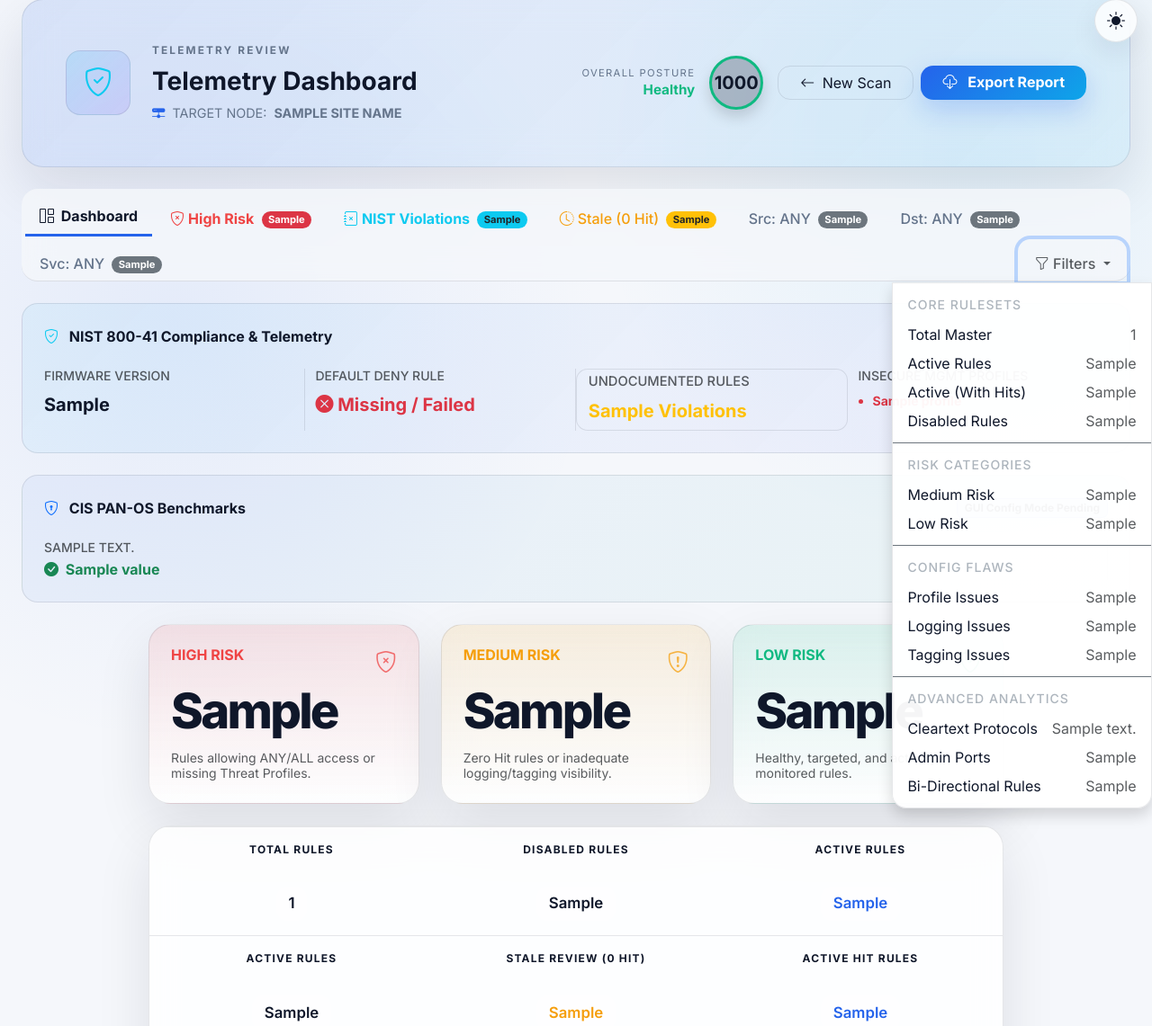
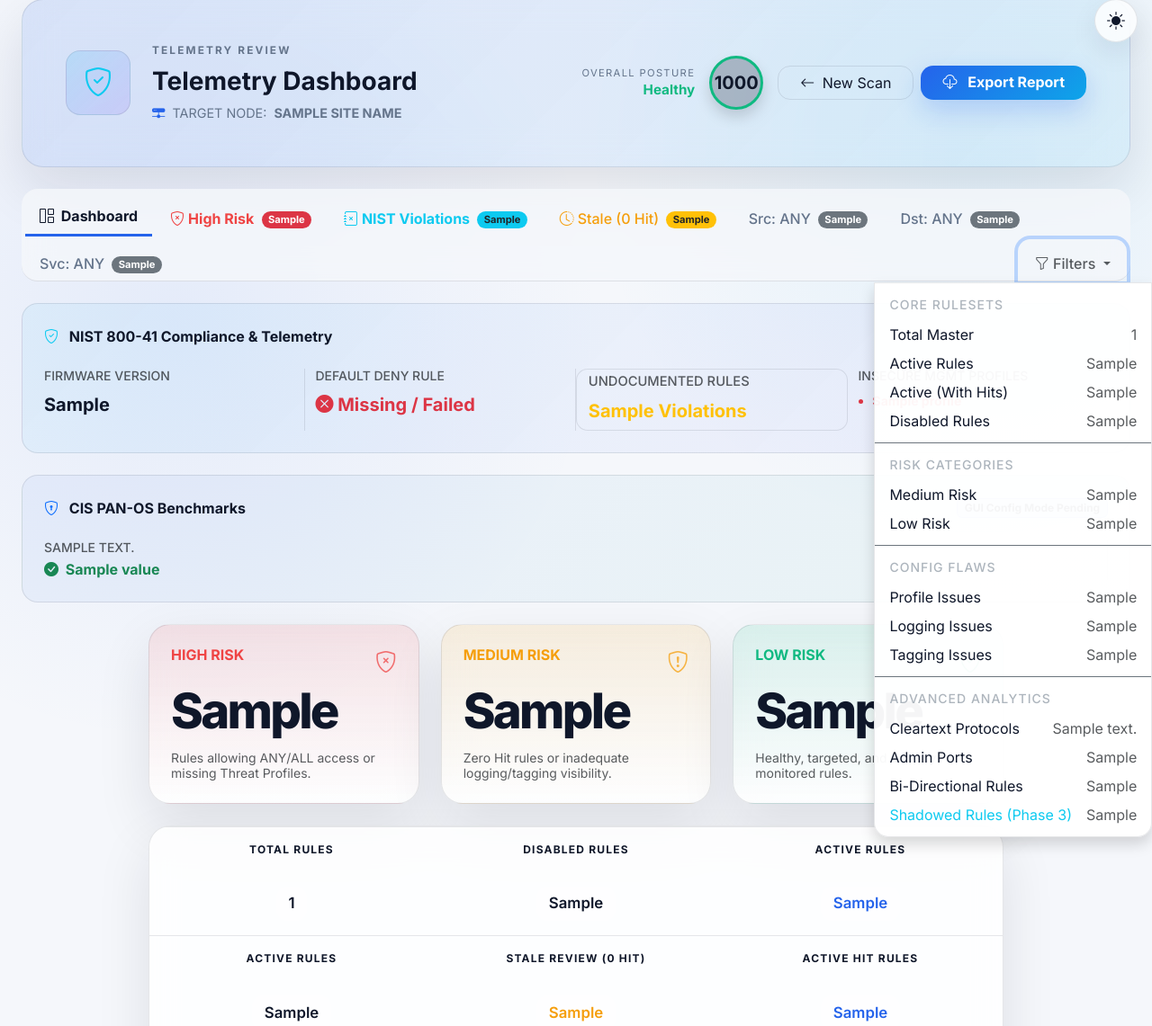
Before and after one commit to Majordean0303/firewall-rule-review, a Flask app: template templates/summary.html in a window 1280 px wide, after a click on "Filters". Shown: the part 17-1158 px from the top of the page at 90% size. Run offline with Flask 3, Linux system fonts and the light colour scheme; the template is opened without the code that fills it: most values are stand-ins (such as "Sample title", 1, 10 or a date in 2020); some libraries are stand-ins or nearby versions.

Commit message:
Show rules detection added.

```diff
--- a/app.py
+++ b/app.py
@@ -3,6 +3,7 @@ import uuid
 import pandas as pd
 import threading
 import time
+import ipaddress
 from flask import Flask, request, render_template, send_file, redirect, url_for, flash
 from werkzeug.utils import secure_filename
 from openpyxl.styles import Font, PatternFill, Alignment, Border, Side
@@ -24,6 +25,58 @@ def system_restart():
         os._exit(0)
     threading.Thread(target=kill_app).start()
     return "Application is restarting to apply new code...", 200
+
+# -------------------------------------------------------------------
+# SHADOWED RULES DETECTION ENGINE (Phase 3 Analytics)
+# -------------------------------------------------------------------
+def detect_shadowed_rules(df, address_column):
+    """
+    Detects shadowed rules using subnet math (ipaddress library).
+    A rule is shadowed if its IP/subnet is covered by a higher-priority rule.
+    Gracefully handles non-IP values (e.g., object names) by catching ValueError.
+    Returns a DataFrame of shadowed rules.
+    """
+    if address_column not in df.columns:
+        return pd.DataFrame(columns=df.columns)
+
+    shadowed_indices = []
+
+    for i in range(len(df)):
+        current_addr = str(df.iloc[i][address_column]).strip()
+
+        # Skip empty or 'any' addresses
+        if not current_addr or current_addr.lower() in ['any', '']:
+            continue
+
+        try:
+            # Try to parse current rule's address as network/IP
+            current_net = ipaddress.ip_network(current_addr, strict=False)
+        except (ValueError, ipaddress.AddressValueError, ipaddress.NetmaskValueError):
+            # Not an IP/subnet, skip
+            continue
+
+        # Check all higher-priority rules (rules above current rule)
+        is_shadowed = False
+        for j in range(i):
+            higher_addr = str(df.iloc[j][address_column]).strip()
+
+            if not higher_addr or higher_addr.lower() in ['any', '']:
+                continue
+
+            try:
+                higher_net = ipaddress.ip_network(higher_addr, strict=False)
+                # If current rule's subnet is within higher rule's subnet, it's shadowed
+                if current_net.subnet_of(higher_net):
+                    is_shadowed = True
+                    break
+            except (ValueError, ipaddress.AddressValueError, ipaddress.NetmaskValueError):
+                # Not an IP/subnet, skip
+                continue
+
+        if is_shadowed:
+            shadowed_indices.append(i)
+
+    return df.iloc[shadowed_indices].copy() if shadowed_indices else pd.DataFrame(columns=df.columns)
 
 # -------------------------------------------------------------------
 # ENGINE 1: PALO ALTO PROCESSOR
@@ -82,6 +135,13 @@ def process_palo_alto_rules(df, output_path, site_name, nist_metrics=None, cis_m
     bidirectional_df = zero_hit_df[zero_hit_df['Name'].isin(bidirectional_names)]
 
     # ---------------------------------------------------------
+    # PHASE 3: SHADOWED RULES DETECTION (Phase 3 Analytics)
+    # ---------------------------------------------------------
+    shadowed_src_df = detect_shadowed_rules(active_df, 'Source Address')
+    shadowed_dst_df = detect_shadowed_rules(active_df, 'Destination Address')
+    shadowed_df = pd.concat([shadowed_src_df, shadowed_dst_df]).drop_duplicates(subset=['Name'], keep='first')
+
+    # ---------------------------------------------------------
     # EXISTING COMPLIANCE CHECKS
     # ---------------------------------------------------------
     if 'NIST Documented' in active_hit_df.columns:
@@ -132,10 +192,11 @@ def process_palo_alto_rules(df, output_path, site_name, nist_metrics=None, cis_m
         'cleartext_ports': len(cleartext_ports_df),
         'bidirectional_rules': len(bidirectional_df),
         'undocumented_rules': len(undocumented_df),
+        'shadowed_rules': len(shadowed_df),
         'high_risk': int(high_mask.sum()), 'medium_risk': int(med_mask.sum()), 'low_risk': int(low_mask.sum())
     }
 
-    generate_excel_report(output_path, site_name, metrics, df, disabled_df, active_df, zero_hit_df, active_hit_df, source_any_df, dest_any_df, service_any_df, profile_none_df, logs_none_df, tags_none_df, admin_ports_df, cleartext_ports_df, bidirectional_df, undocumented_df, nist_metrics, cis_metrics)
+    generate_excel_report(output_path, site_name, metrics, df, disabled_df, active_df, zero_hit_df, active_hit_df, source_any_df, dest_any_df, service_any_df, profile_none_df, logs_none_df, tags_none_df, admin_ports_df, cleartext_ports_df, bidirectional_df, undocumented_df, shadowed_df, nist_metrics, cis_metrics)
 
     web_cols = ['Name', 'Source Zone', 'Source Address', 'Destination Zone', 'Destination Address', 'Application', 'Service', 'Action', 'NIST Documented']
     web_cols = [col for col in web_cols if col in df.columns]
@@ -159,6 +220,7 @@ def process_palo_alto_rules(df, output_path, site_name, nist_metrics=None, cis_m
         'cleartext_ports': cleartext_ports_df[web_cols].to_dict('records'),
         'bidirectional': bidirectional_df[web_cols].to_dict('records'),
         'undocumented': undocumented_df[web_cols].to_dict('records') if not undocumented_df.empty else [],
+        'shadowed': shadowed_df[web_cols].to_dict('records') if not shadowed_df.empty else [],
         'nist': nist_metrics or {},
         'cis': cis_metrics or {}
     }
@@ -190,6 +252,16 @@ def process_fortinet_rules(df, output_path, site_name):
 
     tags_none_df = pd.DataFrame(columns=df.columns)
 
+    # ---------------------------------------------------------
+    # PHASE 3: SHADOWED RULES DETECTION (Phase 3 Analytics)
+    # ---------------------------------------------------------
+    shadowed_src_df = detect_shadowed_rules(active_df, 'Source')
+    shadowed_dst_df = detect_shadowed_rules(active_df, 'Destination')
+    shadowed_combined = pd.concat([shadowed_src_df, shadowed_dst_df])
+    # Get unique rule identifier - use 'Policy' if it exists, otherwise 'Name'
+    rule_id_col = 'Policy' if 'Policy' in active_df.columns else 'Name'
+    shadowed_df = shadowed_combined.drop_duplicates(subset=[rule_id_col], keep='first') if not shadowed_combined.empty else pd.DataFrame(columns=df.columns)
+
     is_accept = active_df['Action'].astype(str).str.strip().str.upper() == 'ACCEPT'
     is_src_all = active_df['Source'].astype(str).str.strip().str.lower() == 'all'
     is_dst_all = active_df['Destination'].astype(str).str.strip().str.lower() == 'all'
@@ -213,10 +285,11 @@ def process_fortinet_rules(df, output_path, site_name):
         'source_any': len(source_any_df), 'destination_any': len(dest_any_df),
         'service_any': len(service_any_df), 'profile_issue': len(profile_none_df),
         'logs_none': len(logs_none_df), 'tags_none': 0,
+        'shadowed_rules': len(shadowed_df),
         'high_risk': int(high_mask.sum()), 'medium_risk': int(med_mask.sum()), 'low_risk': int(low_mask.sum())
     }
 
-    generate_excel_report(output_path, site_name, metrics, df, disabled_df, active_df, zero_hit_df, active_hit_df, source_any_df, dest_any_df, service_any_df, profile_none_df, logs_none_df, tags_none_df)
+    generate_excel_report(output_path, site_name, metrics, df, disabled_df, active_df, zero_hit_df, active_hit_df, source_any_df, dest_any_df, service_any_df, profile_none_df, logs_none_df, tags_none_df, shadowed_df=shadowed_df)
 
     web_df = df.copy()
     web_df['Name'] = web_df['Name'] if 'Name' in web_df.columns else web_df['Policy']
@@ -245,7 +318,8 @@ def process_fortinet_rules(df, output_path, site_name):
         'service_any': web_df.loc[service_any_df.index][web_cols].to_dict('records'),
         'profile_issue': web_df.loc[profile_none_df.index][web_cols].to_dict('records'),
         'logs_none': web_df.loc[logs_none_df.index][web_cols].to_dict('records'),
-        'tags_none': web_df.loc[tags_none_df.index][web_cols].to_dict('records')
+        'tags_none': web_df.loc[tags_none_df.index][web_cols].to_dict('records'),
+        'shadowed': web_df.loc[shadowed_df.index][web_cols].to_dict('records') if not shadowed_df.empty else []
     }
     return metrics, web_data
 
@@ -253,7 +327,7 @@ def process_fortinet_rules(df, output_path, site_name):
 # -------------------------------------------------------------------
 # SHARED EXCEL GENERATOR
 # -------------------------------------------------------------------
-def generate_excel_report(output_path, site_name, metrics, df, disabled_df, active_df, zero_hit_df, active_hit_df, source_any_df, dest_any_df, service_any_df, profile_none_df, logs_none_df, tags_none_df, admin_ports_df=None, cleartext_ports_df=None, bidirectional_df=None, undocumented_df=None, nist_metrics=None, cis_metrics=None):
+def generate_excel_report(output_path, site_name, metrics, df, disabled_df, active_df, zero_hit_df, active_hit_df, source_any_df, dest_any_df, service_any_df, profile_none_df, logs_none_df, tags_none_df, admin_ports_df=None, cleartext_ports_df=None, bidirectional_df=None, undocumented_df=None, shadowed_df=None, nist_metrics=None, cis_metrics=None):
     with pd.ExcelWriter(output_path, engine='openpyxl') as writer:
 
         # Build Standard Dashboard Data
@@ -279,6 +353,9 @@ def generate_excel_report(output_path, site_name, metrics, df, disabled_df, acti
             [metrics.get('active_hit_rules', 0), metrics.get('admin_ports', 0), metrics.get('admin_ports', 0)],
             ["Active Hit Rules", "Bi-Directional Duplicates", "To be reviewed"],
             [metrics.get('active_hit_rules', 0), metrics.get('bidirectional_rules', 0), metrics.get('bidirectional_rules', 0)],
+
+            ["Active Rules", "Shadowed Rules (Phase 3)", "To be reviewed"],
+            [metrics.get('active_rules', 0), metrics.get('shadowed_rules', 0), metrics.get('shadowed_rules', 0)],
 
             ["Active Hit Rules", "NIST Violations (Undoc)", "To be reviewed"],
             [metrics.get('active_hit_rules', 0), metrics.get('undocumented_rules', 0), metrics.get('undocumented_rules', 0)],
@@ -325,6 +402,7 @@ def generate_excel_report(output_path, site_name, metrics, df, disabled_df, acti
         if admin_ports_df is not None: admin_ports_df.to_excel(writer, sheet_name='Admin Ports', index=False)
         if cleartext_ports_df is not None: cleartext_ports_df.to_excel(writer, sheet_name='Cleartext Protocols', index=False)
         if bidirectional_df is not None: bidirectional_df.to_excel(writer, sheet_name='Bi-Directional Duplicates', index=False)
+        if shadowed_df is not None and not shadowed_df.empty: shadowed_df.to_excel(writer, sheet_name='Shadowed Rules', index=False)
         if undocumented_df is not None: undocumented_df.to_excel(writer, sheet_name='NIST Violations', index=False)
 
         source_any_df.to_excel(writer, sheet_name='Source Any Rules', index=False)
--- a/templates/summary.html
+++ b/templates/summary.html
@@ -501,6 +501,7 @@
                     <li><a class="dropdown-item d-flex justify-content-between" id="cleartext-tab" href="javascript:void(0);" onclick="switchTab('cleartext')">Cleartext Protocols <span class="text-muted ms-3">{{ metrics.cleartext_ports }}</span></a></li>
                     <li><a class="dropdown-item d-flex justify-content-between" id="admin-tab" href="javascript:void(0);" onclick="switchTab('admin')">Admin Ports <span class="text-muted ms-3">{{ metrics.admin_ports }}</span></a></li>
                     <li><a class="dropdown-item d-flex justify-content-between" id="bidir-tab" href="javascript:void(0);" onclick="switchTab('bidir')">Bi-Directional Rules <span class="text-muted ms-3">{{ metrics.bidirectional_rules }}</span></a></li>
+                    <li><a class="dropdown-item d-flex justify-content-between" id="shadowed-tab" href="javascript:void(0);" onclick="switchTab('shadowed')"><span class="text-info">Shadowed Rules (Phase 3)</span> <span class="text-muted ms-3">{{ metrics.shadowed_rules }}</span></a></li>
                 </ul>
             </li>
         </ul>
@@ -764,6 +765,7 @@
             {{ render_rule_table(web_data.admin_ports, 'admin', 'Administrative Ports') }}
 
             {{ render_rule_table(web_data.bidirectional, 'bidir', 'Stateful Duplicates (Bi-Directional)') }}
+            {{ render_rule_table(web_data.shadowed, 'shadowed', 'Shadowed Rules (Phase 3 Analytics)') }}
         </div>
     </div>
 
```
